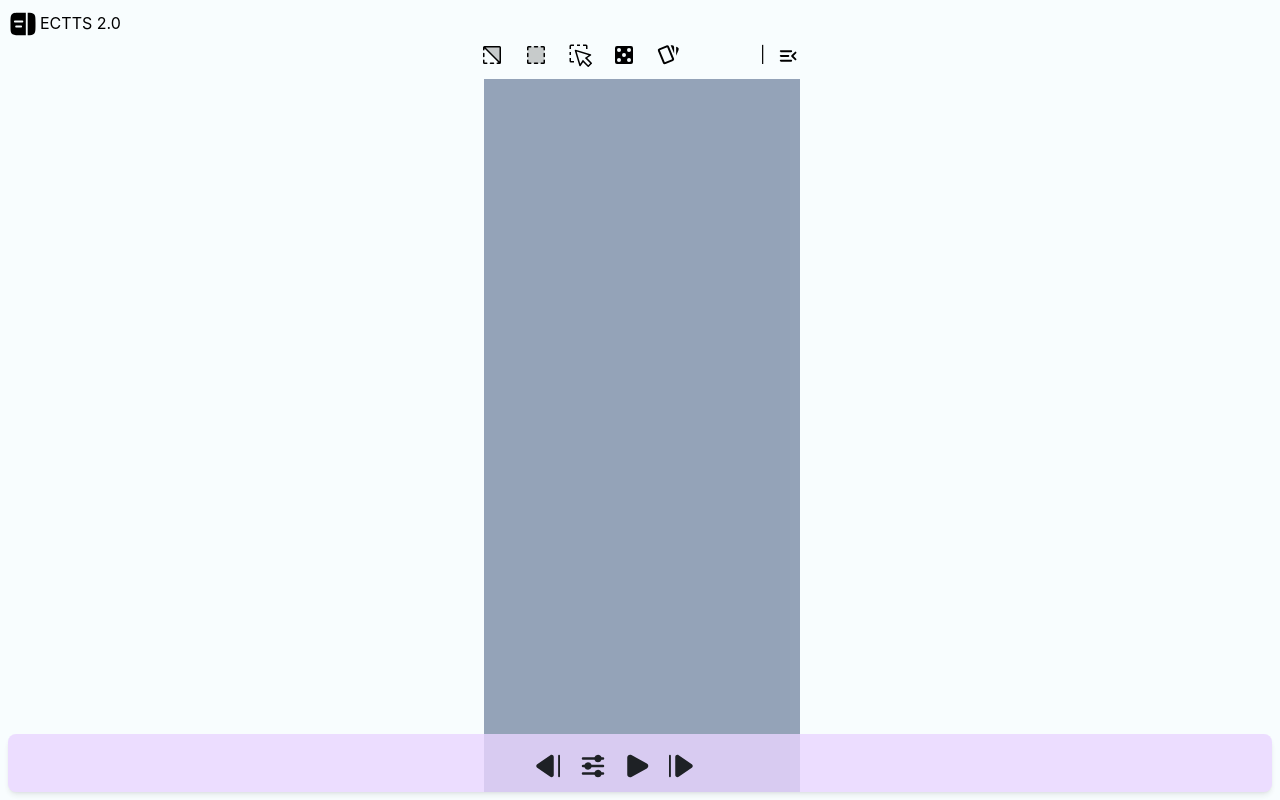
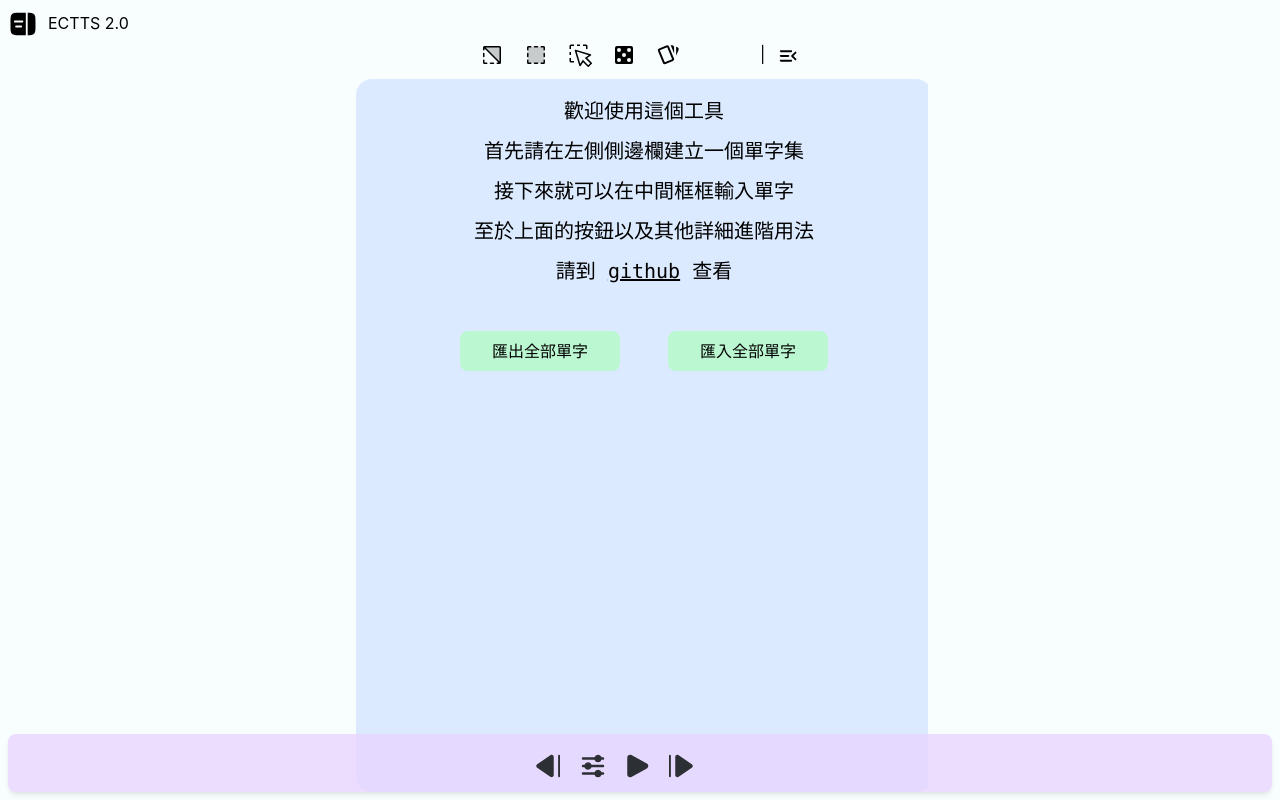
Before and after one commit to jx06T/ectts_2.0, a React (Create React App) app: page / in a window 1280 px wide. Built offline with nearby package versions, Linux system fonts and the light colour scheme.

Commit message:
隨機翻面 匯出匯入 主頁面

```diff
--- a/src/components/CardArea.tsx
+++ b/src/components/CardArea.tsx
@@ -6,7 +6,7 @@ function Card({ english, state, chinese, done, index = 0, toNext, back, handleDo
     const [isMoving, setIsMoving] = useState<boolean>(false);
     const [position, setPosition] = useState<{ x: number, y: number }>({ x: 0, y: 0 });
     const [angle, setAngle] = useState<number>(0);
-    const [isFlipped, setIsFlipped] = useState<boolean>(false);
+    const [isFlipped, setIsFlipped] = useState<boolean>(!state.showC ? (!state.showE ? (Math.random() < 0.5) : true) : false);
     const [action, setAction] = useState<number>(0);
     const [alpha, setAlpha] = useState<number>(0);
 
@@ -49,18 +49,18 @@ function Card({ english, state, chinese, done, index = 0, toNext, back, handleDo
             if (newX < -overX.current) {
                 handleMove(-0.4 * window.screen.width - 400, 0)
             } else if (newX > overX.current) {
-                handleMove(0.4* window.screen.width + 400, 0)
+                handleMove(0.4 * window.screen.width + 400, 0)
             }
 
             setTimeout(() => {
-                setIsFlipped(false)
                 setIsMoving(true)
+                setIsFlipped(!state.showC ? (!state.showE ? (Math.random() < 0.5) : true) : false)
 
                 if (newX < -overX.current && done === true) {
                     handleDoneToggle(index)
 
                 } else if (done === false && newX > overX.current) {
-                    handleDoneToggle(index, true)
+                    handleDoneToggle(index)
                     handleMove(0, 0)
                     if (!state.editing) {
                         addBias()
@@ -159,7 +159,7 @@ function Card({ english, state, chinese, done, index = 0, toNext, back, handleDo
             style={{
                 transform: `translate(${position.x}px, ${position.y}px) rotate(${angle}deg)`,
                 transition: isDragging || isMoving ? 'none' : 'transform 0.2s ease-out',
-                perspective: '100rem'
+                perspective: isDragging || isMoving ? '9000rem' : '100rem'
             }}
 
             onTouchStart={handleTouchStart}
--- a/src/components/MainBlock.tsx
+++ b/src/components/MainBlock.tsx
@@ -82,6 +82,8 @@ function MainBlock() {
     const [randomTable, setRandomTable] = useState<number[]>([])
 
     useEffect(() => {
+        updataRandomTable()
+
         if (setId === "") {
             return
         }
@@ -96,7 +98,6 @@ function MainBlock() {
         const AllSet0 = localStorage.getItem("all-set");
         if (AllSet0) {
             const AllSet = JSON.parse(AllSet0)
-            console.log(AllSet)
             if (AllSet.length > 0 && AllSet.find((e: Aset) => e.id === setId)) {
                 setCurrentTitle(AllSet.find((e: Aset) => e.id === setId).title)
             } else {
@@ -105,15 +106,15 @@ function MainBlock() {
         } else {
             navigate('/');
         }
-        updataRandomTable()
 
     }, [setId])
 
     useEffect(() => {
+        console.log(setId,words)
         if (words.length == 0) {
             return
         }
-        localStorage.setItem(setId!, JSON.stringify(words))
+        localStorage.setItem(`set-${setId!}`, JSON.stringify(words))
     }, [words])
 
     useEffect(() => {
@@ -131,7 +132,6 @@ function MainBlock() {
 
 
     const getRandomTable = (words: Word[], r: boolean, state: State1): number[] => {
-
         const arr: number[] = r ? bigRandomTableRef.current!.filter(i => (state.editing ? words[i].selected : !words[i].done)) : words.map((word, i) => (state.editing ? word.selected : !word.done) ? i : -1).filter(e => e !== -1)
         if (arr.length === 0) {
             setState({ ...state, cards: false })
@@ -214,7 +214,7 @@ function MainBlock() {
         copyToClipboard(ExportText)
     };
 
-    const handleDoneToggle = (index: number, newValue: boolean | null = null) => {
+    const handleDoneToggle = (index: number) => {
         if (state.cards) {
 
             setWords(prev => {
@@ -272,7 +272,7 @@ function MainBlock() {
     }
 
     useEffect(() => {
-        if (bigRandomTableRef.current!.length === 0) {
+        if (bigRandomTableRef.current!.length === 0 || bigRandomTableRef.current!.length !== words.length) {
             updataRandomTable()
         }
 
@@ -293,7 +293,7 @@ function MainBlock() {
     return (
         <div className=' main bg-slate-25 w-full sm:h-full px-1  py-2 flex flex-col relative'>
             <div className='flex'>
-                <h1 className='ml-9 m-1 mt-[3px] min-w-[70px] -mr-6'>ECTTS 2.0</h1>
+                <h1 onClick={() => navigate('/')} className=' cursor-pointer ml-11 m-1 mt-[3px] min-w-[70px]'>ECTTS 2.0</h1>
                 <div className='flex flex-grow justify-center fixed right-[5%] mdlg:right-[12%] lg:right-[24%] z-40' >
                     <h1 className={` ${notify === "" ? " opacity-0" : " opacity-100"} bg-stone-700 rounded-full px-4 text-white max-w-80 w-full ml-9 m-1 mt-[3px] transition-opacity duration-300 z-10`}>{notify}</h1>
                 </div>
@@ -395,7 +395,7 @@ function MainBlock() {
             </div>
 
             <div className=' relative flex justify-center h-full w-full overflow-y-auto'>
-                <div ref={scrollRef} className='jx-5 h-full max-w-[22rem] sm:max-w-[120rem] min-w-[20rem] space-y-2 overflow-x-hidden pl-1'>
+                <div ref={scrollRef} className='jx-5 h-full max-w-[22rem] sm:max-w-[36rem] min-w-[20rem] space-y-2 overflow-x-hidden pl-1'>
                     {setId ?
                         <>
                             {
@@ -439,15 +439,116 @@ function MainBlock() {
 export default MainBlock
 
 function Home() {
+    const navigate = useNavigate();
+    const { notify, popNotify } = useNotify();
+    const fileInputRef = useRef<HTMLInputElement>(null);
+
+    const handleExportAll = () => {
+        let allSet: [Aset] | [] = []
+
+        const allSet0 = localStorage.getItem(`all-set`);
+        if (allSet0) {
+            allSet = JSON.parse(allSet0 as string);
+        } else {
+            popNotify("Word list is empty")
+            return
+        };
+
+        const dataOrigin: [any?] = []
+        allSet.forEach(aSet => {
+            const aSetData0 = localStorage.getItem(`set-${aSet.id}`);
+            let setData = {}
+
+            if (aSetData0) {
+                setData = { ...aSet, words: JSON.parse(aSetData0 as string) };
+            } else {
+                return
+            };
+
+            dataOrigin.push(setData)
+        })
+
+        const dataStr = JSON.stringify(dataOrigin, null, 2);
+        const dataUri = 'data:application/json;charset=utf-8,' + encodeURIComponent(dataStr);
+
+        const exportFileDefaultName = 'ectts-all-words.json';
+
+        const linkElement = document.createElement('a');
+        linkElement.setAttribute('href', dataUri);
+        linkElement.setAttribute('download', exportFileDefaultName);
+        linkElement.click();
+    }
+
+    const handleImportAll = (event: React.ChangeEvent<HTMLInputElement>) => {
+        const file = event.target.files![0];
+        if (!file) {
+            popNotify("error")
+            return
+        }
+
+        let allSet: [Aset?] = []
+
+        const allSet0 = localStorage.getItem(`all-set`);
+        if (allSet0) {
+            allSet = JSON.parse(allSet0 as string);
+        };
+
+        const reader = new FileReader();
+        reader.onload = (e: ProgressEvent<FileReader>) => {
+            try {
+                const jsonData = JSON.parse(e.target!.result as string);
+                jsonData.forEach((aSet: Aset & { words: Word[] }) => {
+                    if (!allSet.find((e): e is Aset => e !== undefined && e.id === aSet.id)) {
+                        allSet.push({ id: aSet.id, title: aSet.title } as Aset)
+                    }
+                    localStorage.setItem(`set-${aSet.id}`, JSON.stringify(aSet.words));
+
+                });
+
+                localStorage.setItem(`all-set`, JSON.stringify(allSet));
+                navigate(`/${allSet[0]?.id}`)
+                popNotify("Imported successfully")
+
+            } catch (error) {
+                popNotify(`Error parsing JSON file`)
+                console.error('Error parsing JSON file:', error);
+            }
+        };
+
+        reader.onerror = (error) => {
+            popNotify(`Error reading file`)
+            console.error('Error reading file:', error);
+        };
+        reader.readAsText(file);
+
+
+    }
+
+    const handleImportBtnClick = () => {
+        fileInputRef.current!.value = '';
+        fileInputRef.current!.click();
+    };
+
+
     return (
-        <div className='home bg-slate-400 h-full '>
-            {/* <div className=' text-wrap'>
-                歡迎使用這個工具
-                首先請在左側側邊欄建立一個單字集
-                接下來就可以在中間框框輸入單字
-                上面按鈕以及其他詳細用法請到github查看
-            </div> */}
+        <div className='home bg-blue-100 flex flex-col items-center h-full w-[36rem] p-3 rounded-2xl'>
+            <pre className=' text-wrap text-center text-xl leading-10'>
+                {`歡迎使用這個工具\n首先請在左側側邊欄建立一個單字集\n接下來就可以在中間框框輸入單字\n至於上面的按鈕以及其他詳細進階用法\n請到 `}
+                <a href="https://github.com/jx06T/ectts_2.0" target="_blank" className=' underline'>github</a>
+                {` 查看`}
+            </pre>
 
+            <div className=' space-x-12 mt-10'>
+                <button onClick={handleExportAll} className=' w-40 h-10 bg-green-200 rounded-lg'>匯出全部單字</button>
+                <button onClick={handleImportBtnClick} className=' w-40 h-10 bg-green-200 rounded-lg'>匯入全部單字</button>
+            </div>
+
+            <input
+                type="file"
+                ref={fileInputRef}
+                onChange={handleImportAll}
+                className="hidden w-0"
+            />
         </div>
 
     )
```
Also changed, not shown: public/index.html (+4 -4 lines).
